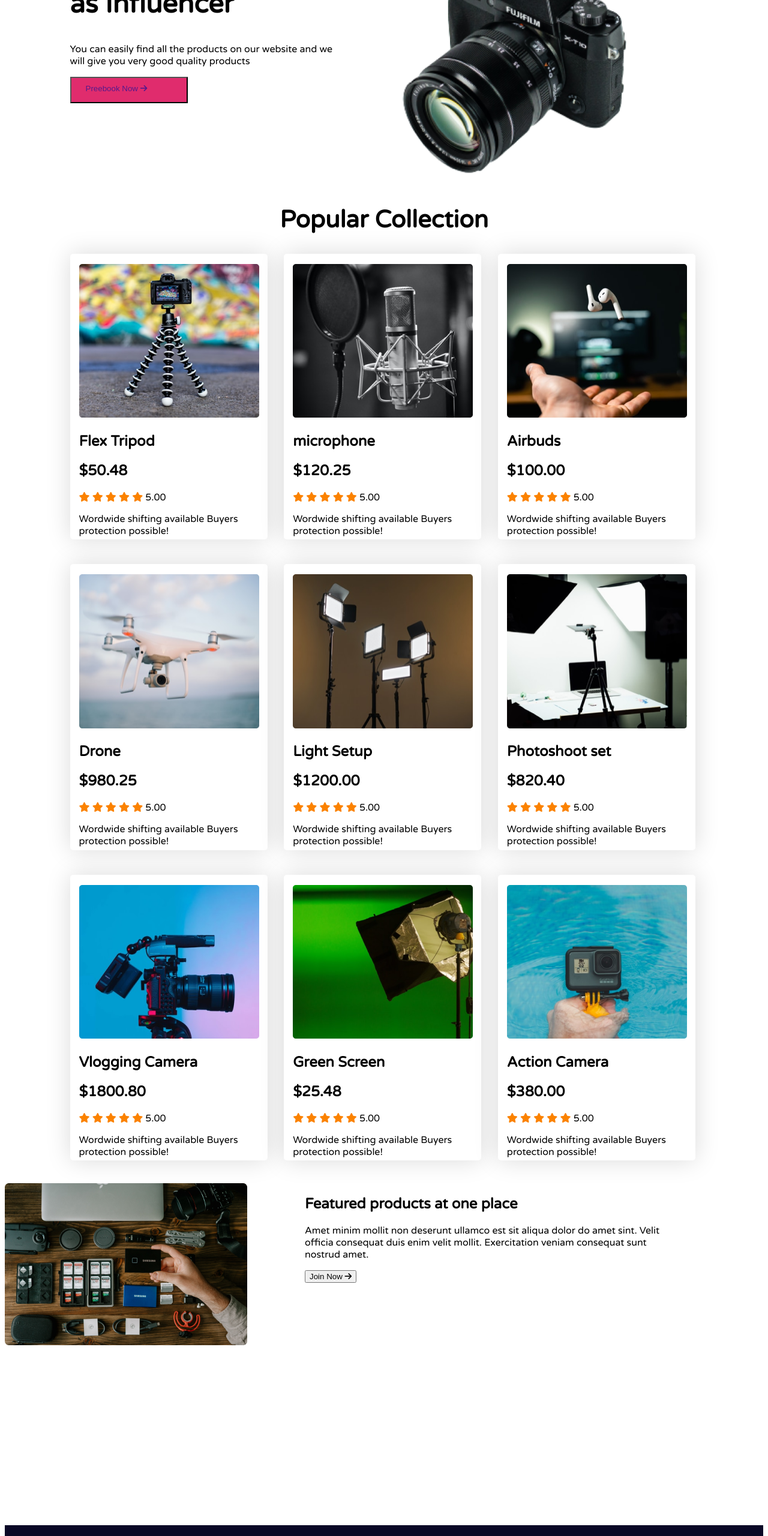
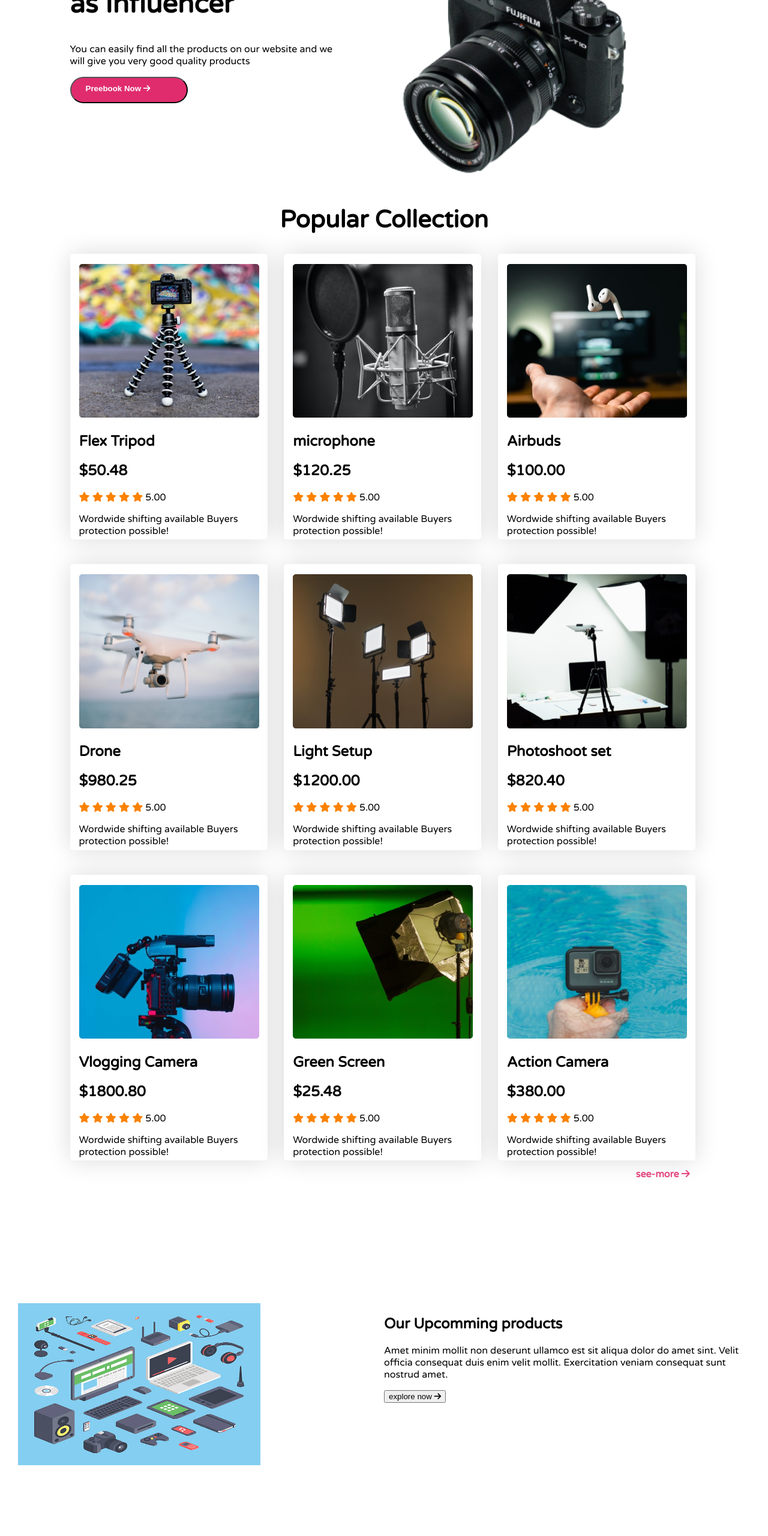
Before and after one commit to eyasin1/assainment-2, a plain HTML site: page index.html in a window 1280 px wide. Shown: the part 200-2760 px from the top of the page at 60% size. Drawn offline with Linux system fonts and the light colour scheme.

Commit message:
five-commit

```diff
--- a/index.html
+++ b/index.html
@@ -44,12 +44,15 @@
         <h1 class="top-header">Influencer products</h1>
 
         <section class="top-section">
+
+
             <div class="half-width first-part">
                 <h1>Start your Journey as Influencer</h1>
                 <p>You can easily find all the products on our website and we will give you
                     very good quality products </p>
-                <button class="button-one"><a class="button button-class" href="">Preebook Now <i
-                            class="fas fa-arrow-right"></i></a>
+                <button class="button-one "><a class="button button-class button-anchor-preebook" href="">Preebook
+                        Now
+                        <i class="fas fa-arrow-right"></i></a>
 
                 </button>
 
@@ -60,6 +63,7 @@
             <div class="half-width">
                 <img src="images/main-camera.png" alt="">
 
+
             </div>
         </section>
         <!----------------------
@@ -69,7 +73,7 @@
 
 
     ------------------------ -->
-        <section class="popular-collection">
+        <section class="popular-collection ">
             <h2 class="section-title">Popular Collection</h2>
 
             <div class="all-products">
@@ -373,10 +377,11 @@
                             </div>
                         </div>
                     </div>
+                    <a class="button ancor-button button-tow" href="">see-more <i class="fas fa-arrow-right"></i></a>
 
 
                 </div>
-                <a class="button ancor-button" href="">see-more <i class="fas fa-arrow-right"></i></a>
+
 
 
 
@@ -406,20 +411,22 @@ bonuse-work
 
 
 
+    <main class="bonuse-main-section">
         <section class="lust-section">
             <div class="main-lustsection">
                 <div class="img-gear">
-                <img src="images/gear.png" alt="">
+                    <img src="images/bonuse.jpg" alt="">
                 </div>
                 <div class="gear-dtls">
-                <h2>Featured products at one place</h2>
+                    <h2>Our Upcomming products</h2>
                     <p>Amet minim mollit non deserunt ullamco est sit aliqua dolor do amet sint. Velit officia consequat
                         duis enim velit mollit. Exercitation veniam consequat sunt nostrud amet.</p>
-                <button><a href=""></a>Join Now <i class="fas fa-arrow-right"></i></a> </button>
+                    <button><a href=""></a>explore now <i class="fas fa-arrow-right"></i></a> </button>
 
                 </div>
             </div>
         </section>
+    </main>
 
 
 
@@ -430,9 +437,9 @@ bonuse-work
     <footer>
         <div class="footer-all">
             <div class="all-section">
-                <h1 class="h1-tag">Influencer products</h1>
+                <h1 class="hone-tag">Influencer products</h1>
                 <p class="p-tag">Copyright <i class="far fa-copyright"></i> 2020 influencer products</p>
-                <h3 class="h3-tag">All rights reserved</h3>
+                <h3 class="hthree-tag">All rights reserved</h3>
 
                 <div class="icon">
                     <i class="fab fa-instagram-square"></i>
--- a/style.css
+++ b/style.css
@@ -62,11 +62,19 @@ main{
 
     align-items: flex-start;
 
-    padding: 10px 24px;
+    padding: 10px 24px 10px 24px;
     width: 196px;
 
     height: 44px;
-    text-align: center;
+
+    border-radius: 41px;
+
+
+}
+.button-anchor-preebook{
+    color: #FFFFFF;
+    font-weight: 700;
+
 
 
 }
@@ -128,15 +136,27 @@ main{
 
 
 }
+.button-tow{
+    font-weight: 700;
+
+
+
+    color: rgba(224, 44, 109, 0.87);
+
+}
+
 /*--------------------------------
 bonuse-work
 -------------------------------------------- */
+.lust-section{
+    display:grid;
+    justify-content: center;
+    margin-top: 200px;
+}
 .main-lustsection{
-    width: 1110px;
+    display: grid;
+    grid-template-columns: 1fr 1fr;
 
-    height: 270px;
-    display:grid;
-    grid-template-columns: 1fr 1fr;
 }
 .main-lustsection img{
     width: 404px;
@@ -146,6 +166,7 @@ bonuse-work
     width: 610px;
     height: 224px;
 }
+
 
 /*-------------------------------------
              footer
@@ -160,7 +181,21 @@ bonuse-work
 
 
  }
+ .p-tag{
+     align-items: center;
+ }
+ .hthree-tag{
+    text-align: center;
+ }
 
 .icon{
     text-align: center;
 }
+
+
+/*------------------------------------
+
+              @media queries
+----------------------------------- */
+
+/* ---------------mobile device------------- */
```
Also changed, not shown: images/bonuse.jpg (added). Lines whose indentation alone changed are shown as unchanged.
